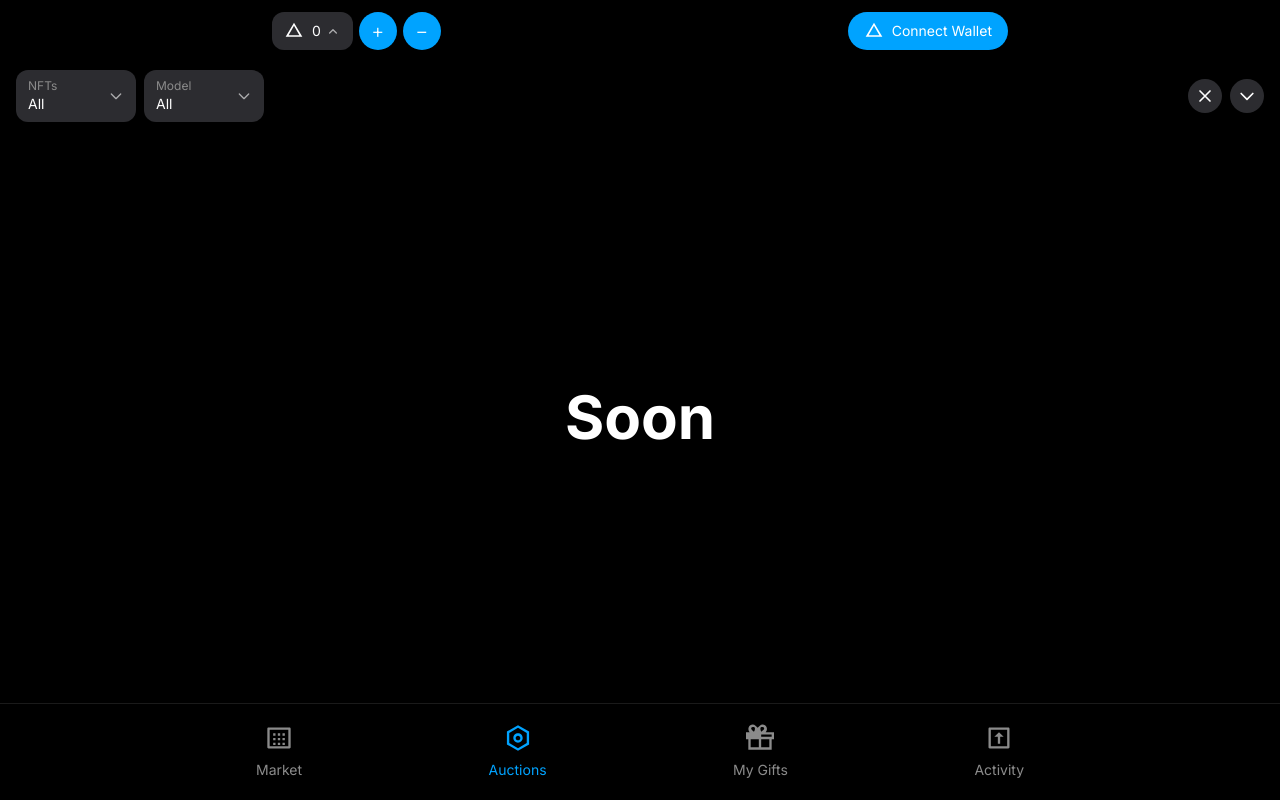
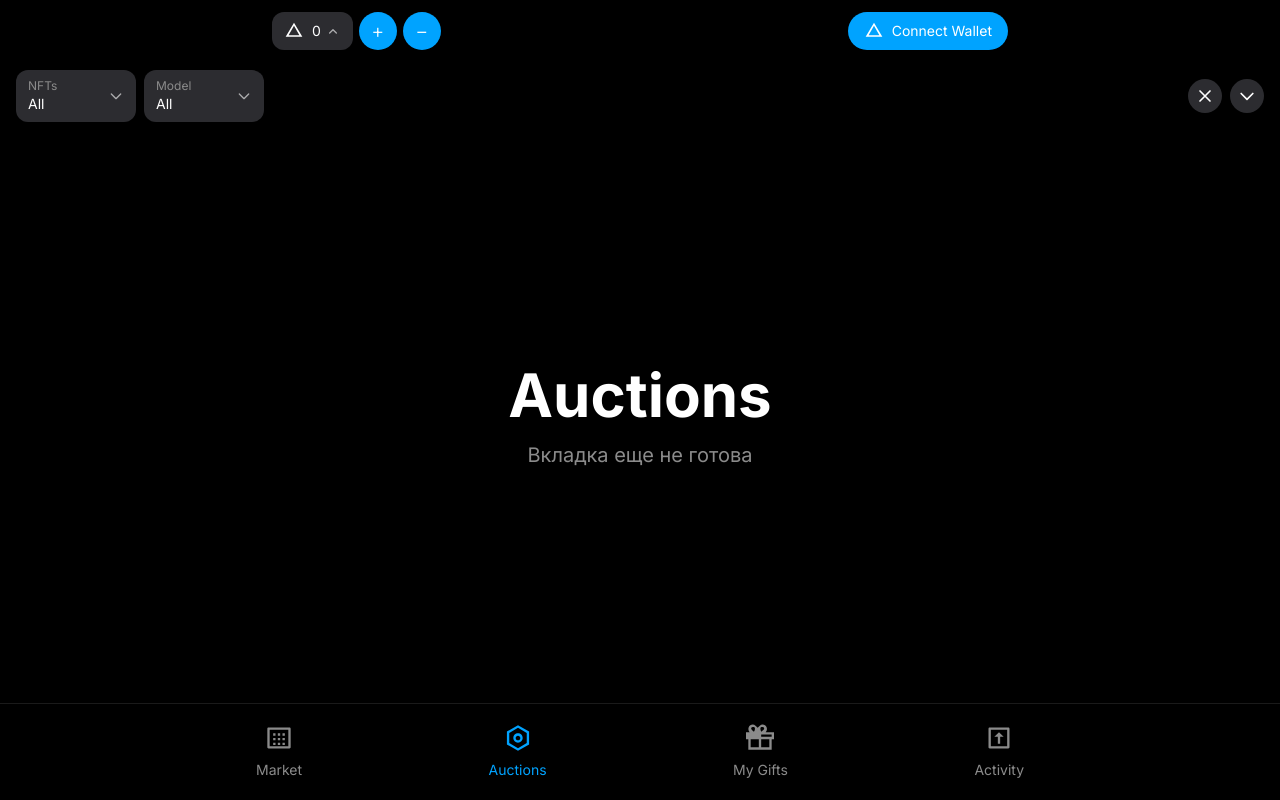
Before and after one commit to useriiefokrjkgjrkgkgkjkg/mini-app-nft, a Next.js app: page / in a window 1280 px wide. Both pictures are taken after a click on the button "Auctions". Built offline with nearby package versions, Linux system fonts and the light colour scheme.

Commit message:
Add placeholder content for non-market tabs

```diff
--- a/app/page.tsx
+++ b/app/page.tsx
@@ -112,7 +112,14 @@ export default function Home() {
 
       {/* Основной контент */}
       <main className="flex-1 flex items-center justify-center">
-        <h1 className="text-white text-6xl font-bold">Soon</h1>
+        {activeTab === 'market' ? (
+          <h1 className="text-white text-6xl font-bold">Soon</h1>
+        ) : (
+          <div className="flex flex-col items-center gap-4">
+            <h1 className="text-white text-6xl font-bold capitalize">{activeTab}</h1>
+            <p className="text-[#8B8B8B] text-xl">Вкладка еще не готова</p>
+          </div>
+        )}
       </main>
 
       {/* Нижняя навигация */}
```
